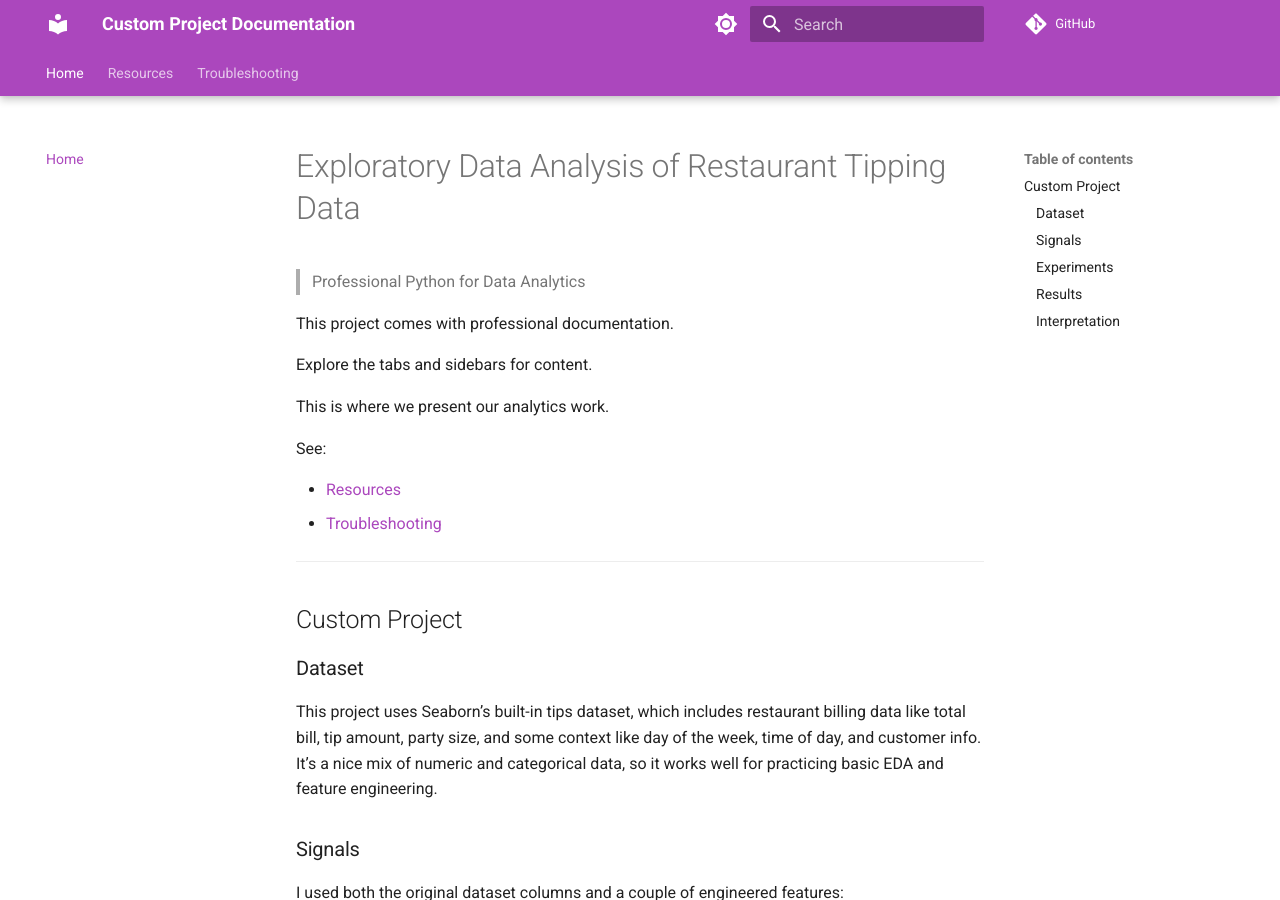
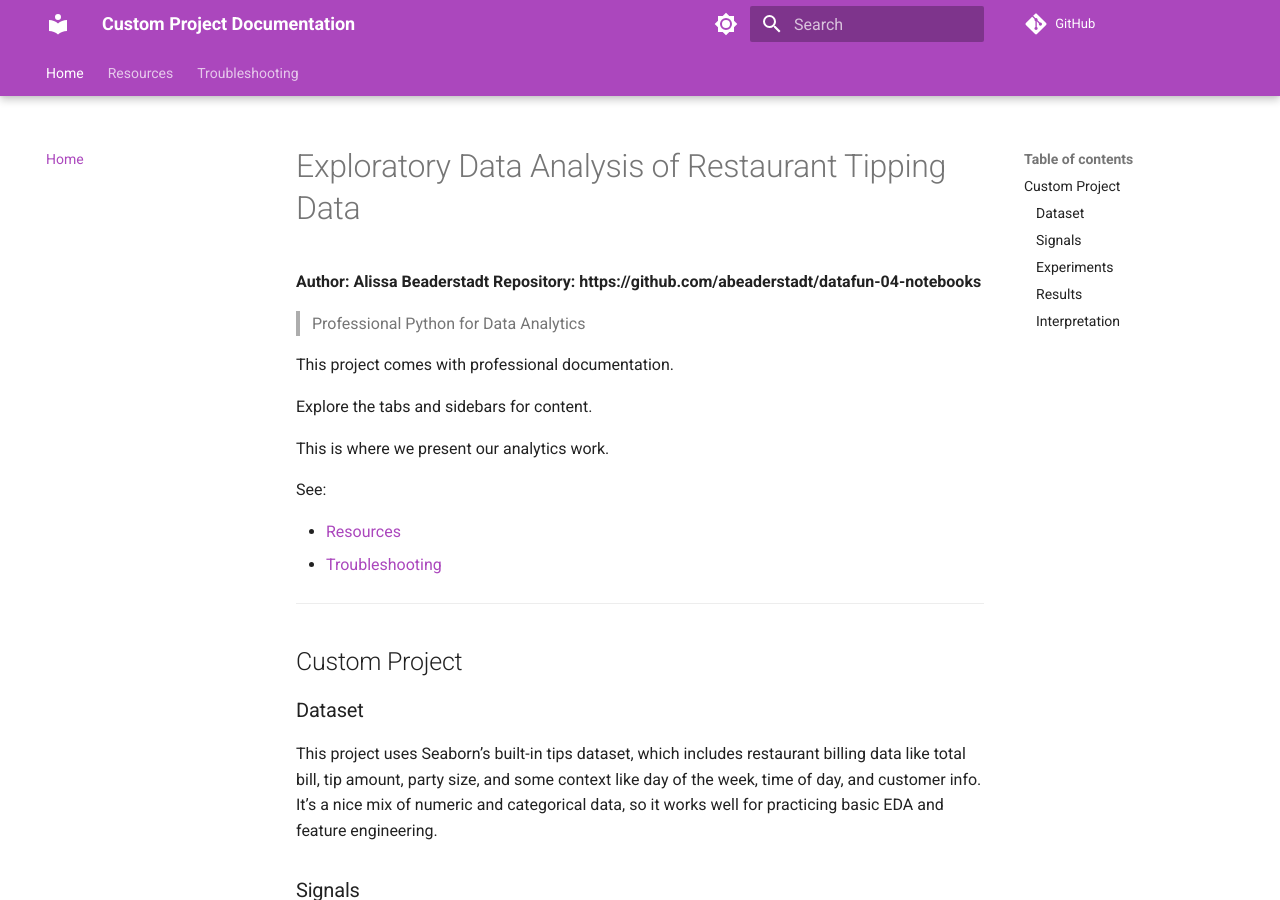
Before and after one commit to abeaderstadt/datafun-04-notebooks, an MkDocs documentation site: the page built from docs/index.md, in a window 1280 px wide and 900 px high. Built offline with MkDocs 1.6.1 and Material for MkDocs 9.7.7, drawn with Linux system fonts in a browser that asks for light colours; comment, search, counter and statistics services are not loaded.

Commit message:
Add author to index.md

```diff
--- a/docs/index.md
+++ b/docs/index.md
@@ -1,4 +1,7 @@
 # Exploratory Data Analysis of Restaurant Tipping Data
+
+**Author: Alissa Beaderstadt**
+**Repository: https://github.com/abeaderstadt/datafun-04-notebooks**
 
 > Professional Python for Data Analytics
 
```
